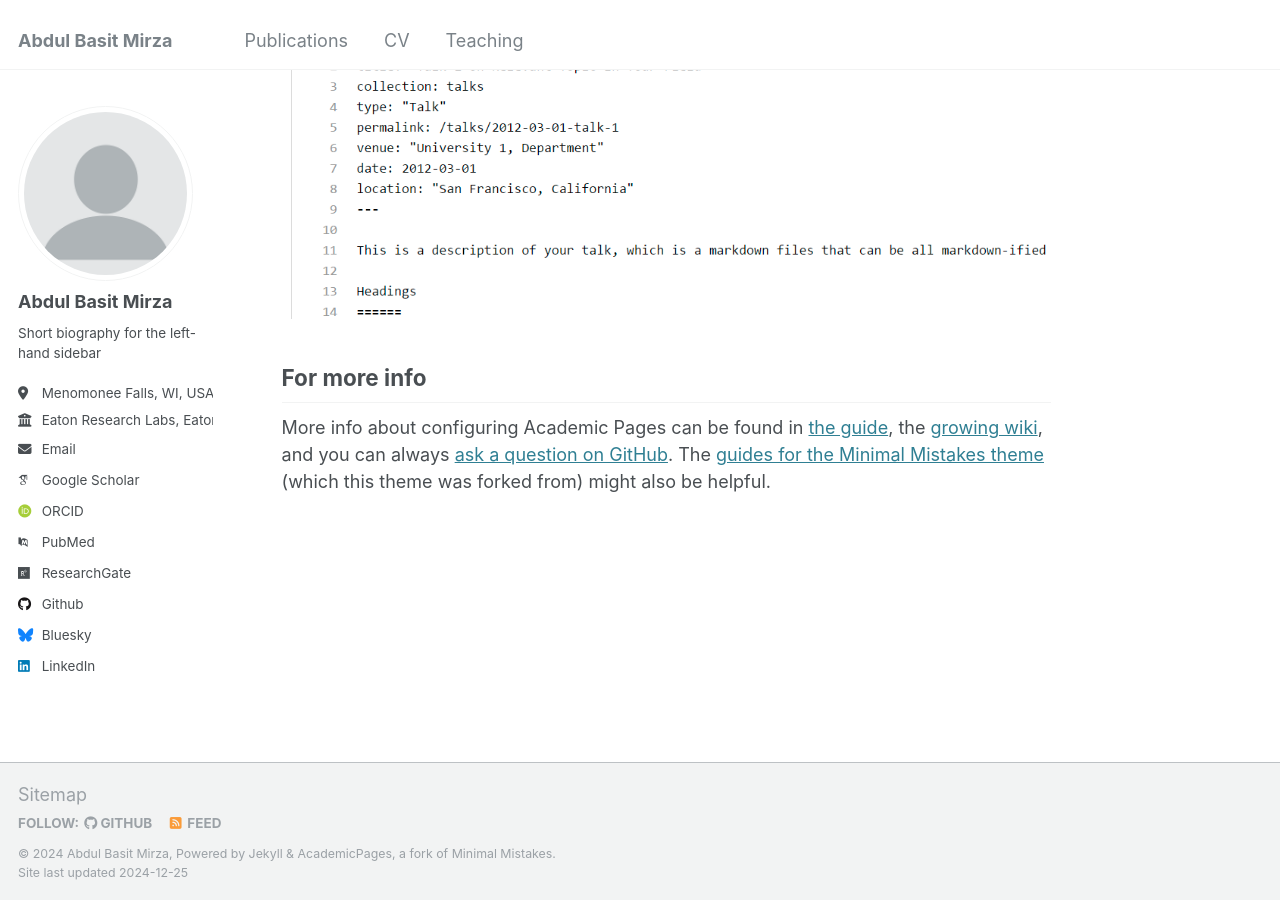
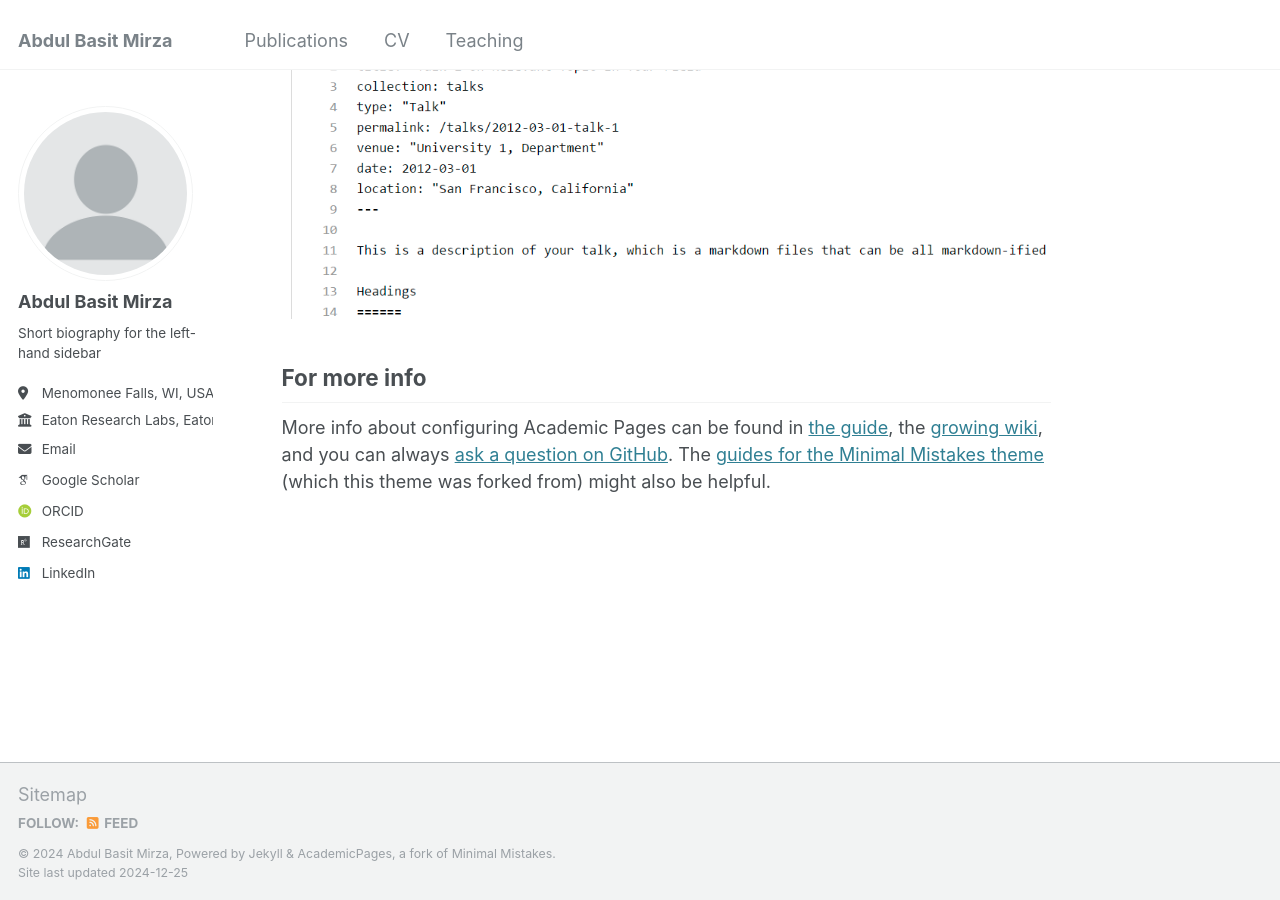
Before and after one commit to AbdulBasitMirza/abdulbasitmirza.github.io, a Jekyll site: the page built from _pages/about.md, in a window 1280 px wide and 900 px high, scrolled down 2643 px. Built offline with Jekyll 4.4.1, drawn with Linux system fonts in a browser that asks for light colours; some web fonts are replaced.

Commit message:
Update _config.yml

```diff
--- a/_config.yml
+++ b/_config.yml
@@ -31,48 +31,48 @@ author:
   email            : "abdulbasitmirza@hotmail.com, abdulbasit.mirza@ieee.org"
 
   # Academic websites
-  arxiv            : # URL - Update with the correct link to your profile
+ # arxiv            : # URL - Update with the correct link to your profile
   googlescholar    : "https://scholar.google.com/citations?hl=en&user=G9Q9ZvUAAAAJ&view_op=list_works"
-  impactstory      : # URL
+ # impactstory      : # URL
   orcid            : "https://orcid.org/0000-0003-4781-9657"
-  semantic         : # URL
-  pubmed           : "https://www.ncbi.nlm.nih.gov/pubmed/?term=john+snow"
+ # semantic         : # URL
+ # pubmed           : "https://www.ncbi.nlm.nih.gov/pubmed/?term=john+snow"
   researchgate     : "https://www.researchgate.net/profile/Abdul-Basit-Mirza"
-  scopus           : # URL
+ # scopus           : # URL
 
   # Repositories and software development
-  bitbucket        : # Username - Update with your username on the site
-  codepen          : # Username
-  dribbble         : # Username
-  github           : "academicpages"
-  kaggle           : # Username
-  stackoverflow    : # User number or user number and name (i.e., use "1" or "1/jeff-atwood")
+ # bitbucket        : # Username - Update with your username on the site
+ # codepen          : # Username
+ # dribbble         : # Username
+ # github           : "academicpages"
+ # kaggle           : # Username
+ # stackoverflow    : # User number or user number and name (i.e., use "1" or "1/jeff-atwood")
 
   # Social media
-  bluesky          : "bsky.app" # Replace this with you Bluesky username
-  facebook         : # Username
-  flickr           : # Username
-  foursquare       : # Username
-  goodreads        : # Username
-  google_plus      : # Username
-  keybase          : # Username
-  instagram        : # Username
-  lastfm           : # Username
+ # bluesky          : "bsky.app" # Replace this with you Bluesky username
+ # facebook         : # Username
+ # flickr           : # Username
+ # foursquare       : # Username
+ # goodreads        : # Username
+ # google_plus      : # Username
+ # keybase          : # Username
+ # instagram        : # Username
+ # lastfm           : # Username
   linkedin         : "https://www.linkedin.com/in/abdulbasitmirza/"
-  mastodon         : # URL
-  medium           : # URL
-  pinterest        : # Username
-  soundcloud       : # Username
-  steam            : # Username
-  telegram         : # URL
-  tumblr           : # Username
-  twitter          : # Username for X / Twitter
-  vine             : # Username
-  weibo            : # Username
-  wikipedia        : # Username
-  xing             : # Username
-  youtube          : # Username
-  zhihu            : # Username
+ # mastodon         : # URL
+ # medium           : # URL
+ # pinterest        : # Username
+ # soundcloud       : # Username
+ # steam            : # Username
+ # telegram         : # URL
+ # tumblr           : # Username
+ # twitter          : # Username for X / Twitter
+ # vine             : # Username
+ # weibo            : # Username
+ # wikipedia        : # Username
+ # xing             : # Username
+ # youtube          : # Username
+ # zhihu            : # Username
 
 # Publication Category - The following the list of publication categories and their headings
 publication_category:
```
